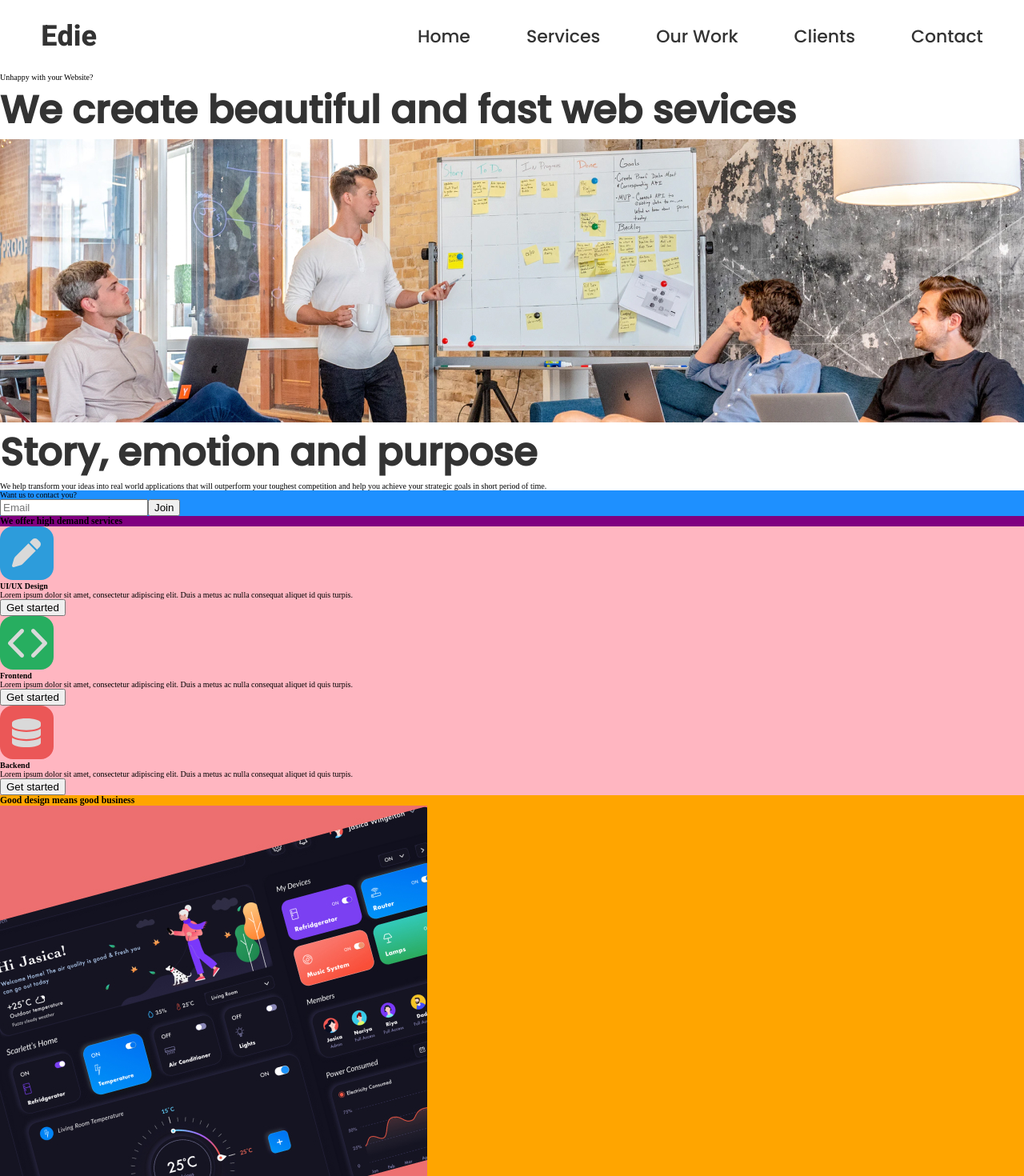
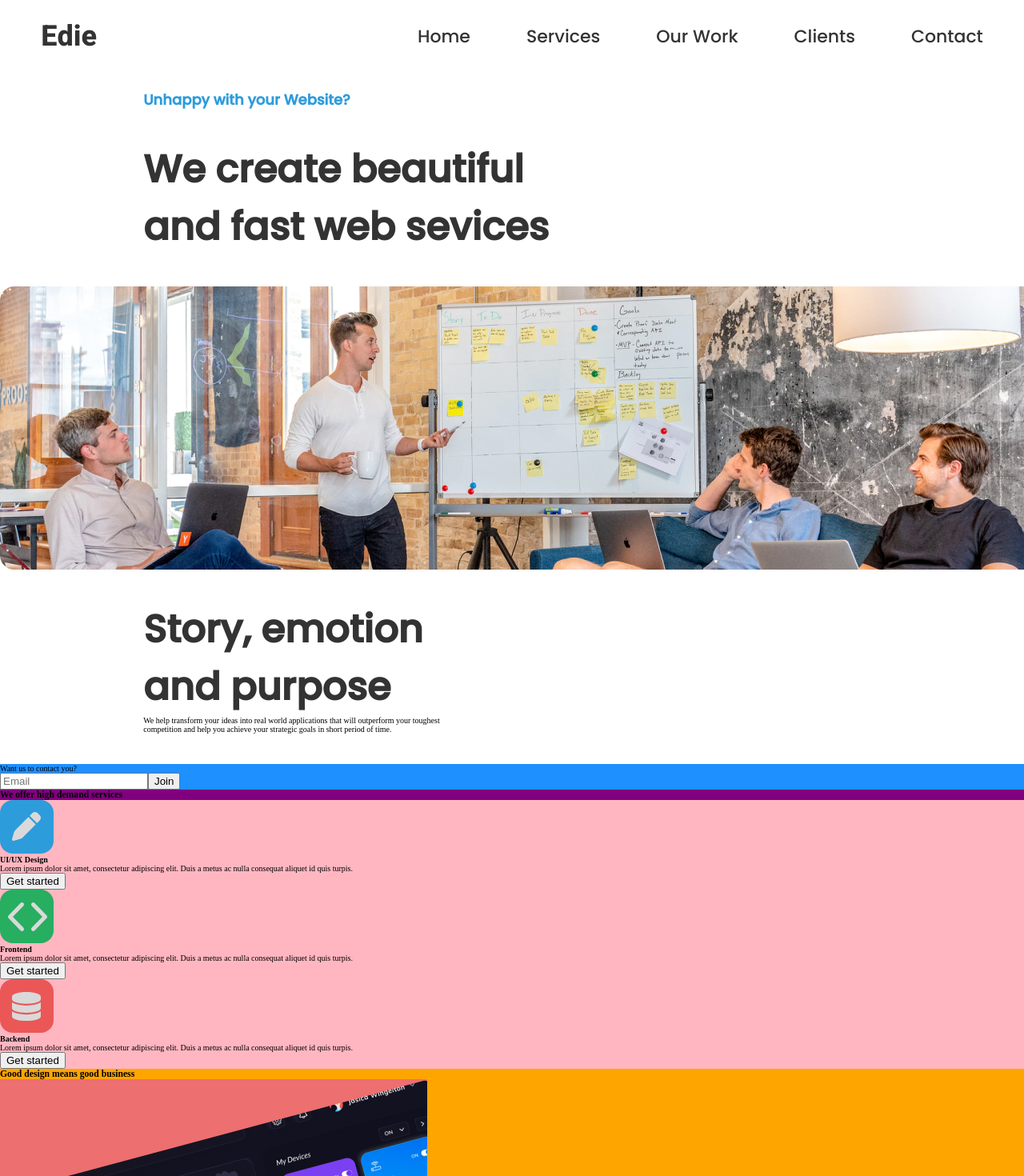
Before and after one commit to megbug/Edie, a React (Vite) app: page / in a window 1280 px wide. Shown: the top 1470 px of the page at 80% size. Built offline with nearby package versions, Linux system fonts and the light colour scheme.

Commit message:
changed sectioning for better styling

```diff
--- a/src/assets/components/Contact.jsx
+++ b/src/assets/components/Contact.jsx
@@ -2,8 +2,10 @@ const Contact = () => {
     return (
         <section className='contact'>
             <p>Want us to contact you?</p>
-            <input type='email' name='' id='' placeholder='Email'/>
-            <button>Join</button>
+            <div className='submitMail'>
+                <input type='email' name='' id='' placeholder='Email'/>
+                <button>Join</button>
+            </div>
         </section>
     )
 }
--- a/src/assets/components/HeroSection.jsx
+++ b/src/assets/components/HeroSection.jsx
@@ -3,10 +3,10 @@ import Contact from './Contact'
 
 const HeroSection = () => {
     return (
-        <>
         <section className='heroSection' id='heroSection'>
+            <h6>Unhappy with your Website?</h6>
+            <div className='heroContainer'>
                 <article>
-                <p>Unhappy with your Website?</p>
                     <h2 className='headline'>We create beautiful and fast web sevices</h2>
                 </article>
                 <img src={heroImg} alt='peopleInMeeting' />
@@ -14,9 +14,9 @@ const HeroSection = () => {
                     <h2 className='headline'>Story, emotion and purpose</h2>
                     <p>We help transform your ideas into real world applications that will outperform your toughest competition and help you achieve your strategic goals in short period of time.</p>
                 </article>
+            </div>
+            <Contact/>
         </section>
-        <Contact/>
-        </>
     )
 }
 
--- a/src/assets/components/ServiceSection.jsx
+++ b/src/assets/components/ServiceSection.jsx
@@ -4,9 +4,9 @@ import brackets from '../images/brackets.svg'
 
 const ServiceSection = () => {
     return (
-        <>
         <section className='serviceSection' id='services'>
                 <h3 className='subHeadline'>We offer high demand services</h3>
+                <article className='serviceContainer'>
                     <div className='serviceDiv'>
                         <img src={pen} alt="" />
                         <h4>UI/UX Design</h4>
@@ -25,8 +25,8 @@ const ServiceSection = () => {
                         <p>Lorem ipsum dolor sit amet, consectetur adipiscing elit. Duis a metus ac nulla consequat aliquet id quis turpis.</p>
                         <button>Get started</button>
                     </div>
+                </article>
         </section>
-        </>
     )
 }
 
--- a/src/assets/components/WorkSection.jsx
+++ b/src/assets/components/WorkSection.jsx
@@ -9,7 +9,7 @@ const WorkSection = () => {
     return (
         <section className='workSection' id='work'>
             <h3 className='subHeadline'>Good design means good business</h3>
-            <div>
+            <div className='imgDiv'>
                 <article>
                     <img src={smartHome} alt='' />
                     <h5>Fullstack application</h5>
@@ -21,7 +21,7 @@ const WorkSection = () => {
                     <h6>Onboard application</h6>
                 </article>
             </div>
-            <div>
+            <div className='imgDiv'>
                 <article>
                     <img src={booking} alt='' />
                     <h5>Mobile application</h5>
@@ -33,7 +33,7 @@ const WorkSection = () => {
                     <h6>Product homepage</h6>
                 </article>
             </div>
-            <Link>see more</Link>
+            <Link>see more &#8594;</Link>
         </section>
     )
 }
```
Lines whose indentation alone changed are shown as unchanged.
